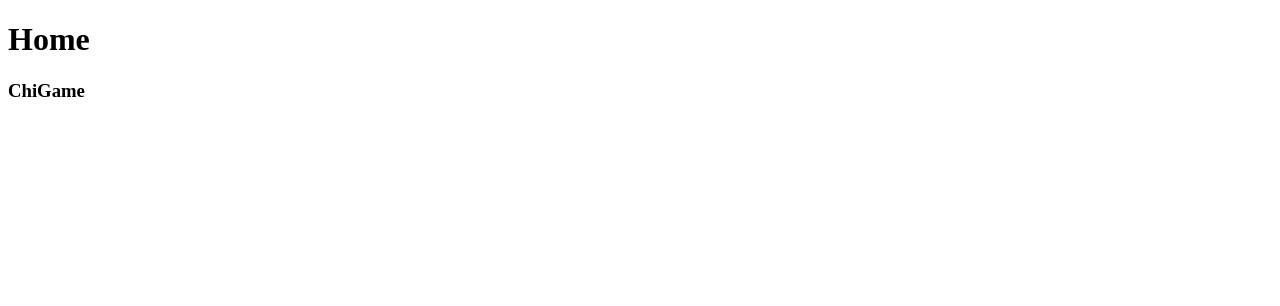
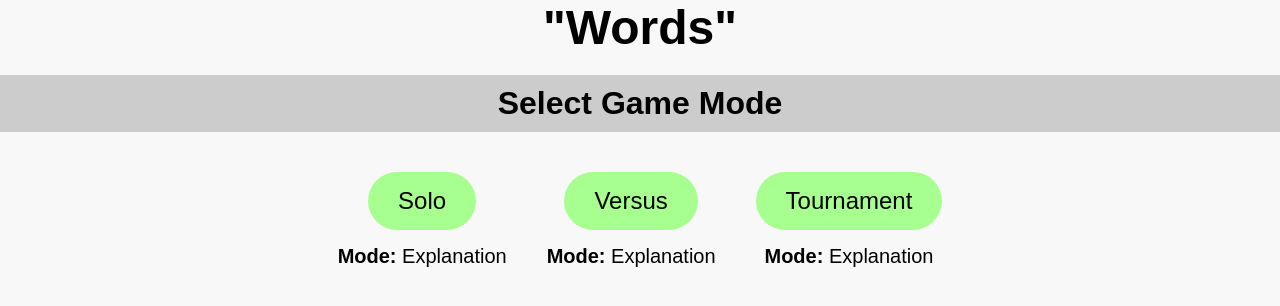
Before and after one commit to Zhejiej/Words-Game, a plain HTML site: page words.html in a window 1280 px wide. Drawn offline with Linux system fonts and the light colour scheme; a web font is replaced by a local one.

Commit message:
Finishing selection screen and working on solo game screen

```diff
--- /dev/null
+++ b/game.css
@@ -0,0 +1,57 @@
+* {
+    margin: 0;
+    padding: 0;
+    box-sizing: border-box;
+}
+
+body {
+    font-family: Arial, sans-serif;
+    background-color: #f8f8f8;
+    display: flex;
+    flex-direction: column;
+    min-height: 100vh;
+}
+
+main {
+    flex: 1;
+    padding: 40px 20px;
+    text-align: center;
+}
+
+.name {
+    display: flex;
+    justify-content: center;
+}
+
+h1 {
+    font-size: 48px;
+    margin-bottom: 20px;
+}
+
+#board-container {
+    display: flex;
+    justify-content: center;
+    align-items: center;
+    flex-grow: 1;
+    overflow: hidden;
+}
+
+#board {
+    display: grid;
+    grid-template-columns: repeat(5, 1fr);
+    grid-gap: 5px;
+    padding: 10px;
+    box-sizing: border-box;
+}
+
+.square {
+    border: 2px solid gray;
+    min-width: 60px;
+    min-height: 60px;
+}
+
+#streak {
+    display: flex;
+    justify-content: left;
+    margin-left: 25%;
+}
--- /dev/null
+++ b/game.html
@@ -0,0 +1,32 @@
+<!DOCTYPE html>
+<html lang="en">
+    <head>
+        <meta charset="UTF-8">
+        <meta name="viewport" content="width=device-width, initial-scale=1.0">
+        <title>"Words"</title>
+
+        <link rel="stylesheet" href="game.css">
+        <script defer src="index.js"></script>
+    </head>
+
+    <body>
+        <!--Add Nav Bar from Chi game-->
+        <div id = "container">
+            <div id = "title">
+                <h1 class="name">"Words"</h1>
+            </div>
+
+            <div id="streak">
+                <h3>Streak: </h3>
+            </div>
+
+            <div id="board-container">
+                <div id="board"></div>
+            </div>
+
+            <div id="keyboard-container">
+                <!--Work on this a bit later, ima take a break-->
+            </div>
+        </div>
+    </body>
+</html>
--- a/index.js
+++ b/index.js
@@ -0,0 +1,16 @@
+document.addEventListener("DOMContentLoaded", () => {
+    squares();
+
+
+
+    function squares(){
+
+        const gameBoard = document.getElementById("board")
+        for (let i = 1; i <= 30; i++){
+            let square = document.createElement("div");
+            square.classList.add("square");
+            square.setAttribute("id", i)
+            gameBoard.appendChild(square)
+        }
+    }
+})
--- a/style.css
+++ b/style.css
@@ -0,0 +1,67 @@
+* {
+    margin: 0;
+    padding: 0;
+    box-sizing: border-box;
+}
+
+body {
+    font-family: Arial, sans-serif;
+    background-color: #f8f8f8;
+    display: flex;
+    flex-direction: column;
+    min-height: 100vh;
+}
+
+main {
+    flex: 1;
+    padding: 40px 20px;
+    text-align: center;
+}
+
+.name, .select{
+    display: flex;
+    justify-content: center;
+}
+
+h1 {
+    font-size: 48px;
+    margin-bottom: 20px;
+}
+
+h2 {
+    background-color: #ccc;
+    padding: 10px;
+    font-size: 32px;
+    margin-bottom: 40px;
+}
+
+.game-modes {
+    display: flex;
+    justify-content: center;
+    gap: 40px;
+}
+
+.mode {
+    display: flex;
+    flex-direction: column;
+    align-items: center;
+    gap: 15px;
+}
+
+.mode-btn {
+    background-color: #a6ff8f;
+    border: none;
+    padding: 15px 30px;
+    border-radius: 30px;
+    font-size: 24px;
+    cursor: pointer;
+    transition: background-color 0.3s;
+}
+
+.mode-btn:hover {
+    background-color: #8fe37a;
+}
+
+.mode p {
+    font-size: 20px;
+}
--- a/words.html
+++ b/words.html
@@ -1,33 +1,35 @@
 <!DOCTYPE html>
 <html lang="en">
-
     <head>
         <meta charset="UTF-8">
         <meta name="viewport" content="width=device-width, initial-scale=1.0">
         <title>"Words"</title>
 
         <link rel="stylesheet" href="style.css">
-  <script defer src="index.js"></script>
-
-  <link href="https://fonts.googleapis.com/css?family=Gugi" rel="stylesheet">
-  <link rel="stylesheet" href="https://cdnjs.cloudflare.com/ajax/libs/font-aweso
     </head>
 
-<body onload="main();">
-  <nav>
+    <body>
+        <!--Add Nav Bar from Chi game-->
+        <div id = "container">
+            <div id = "title">
+                <h1 class="name">"Words"</h1>
+                <h2 class="select">Select Game Mode</h2>
+            </div>
 
-  </nav>
-  <div class="stars">
-    <h1>Home</h1>
-    <script>
-    </script>
-    <div class="index">
-      <h3>ChiGame</h3>
+            <div class="game-modes">
+                <div class="mode">
+                    <a href="game.html"><button class="mode-btn">Solo</button></a>
+                    <p><strong>Mode:</strong> Explanation</p>
                 </div>
-    <br />
+                <div class="mode">
+                    <a href="#"><button class="mode-btn" onclick="alert('Not implemented yet')">Versus</button></a>
+                    <p><strong>Mode:</strong> Explanation</p>
+                </div>
+                <div class="mode">
+                    <a href="#"><button class="mode-btn" onclick="alert('Not implemented yet')">Tournament</button></a>
+                    <p><strong>Mode:</strong> Explanation</p>
+                </div>
+            </div>
+        </div>
     </body>
-
-<footer>
-</footer>
-
 </html>
```
Lines whose indentation alone changed are shown as unchanged.
